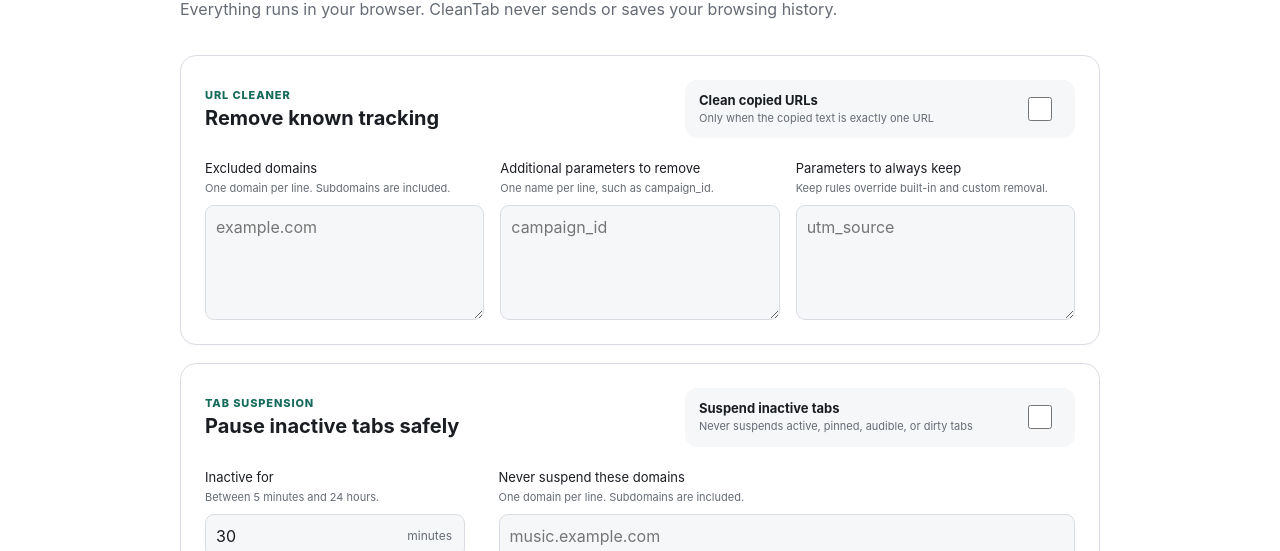
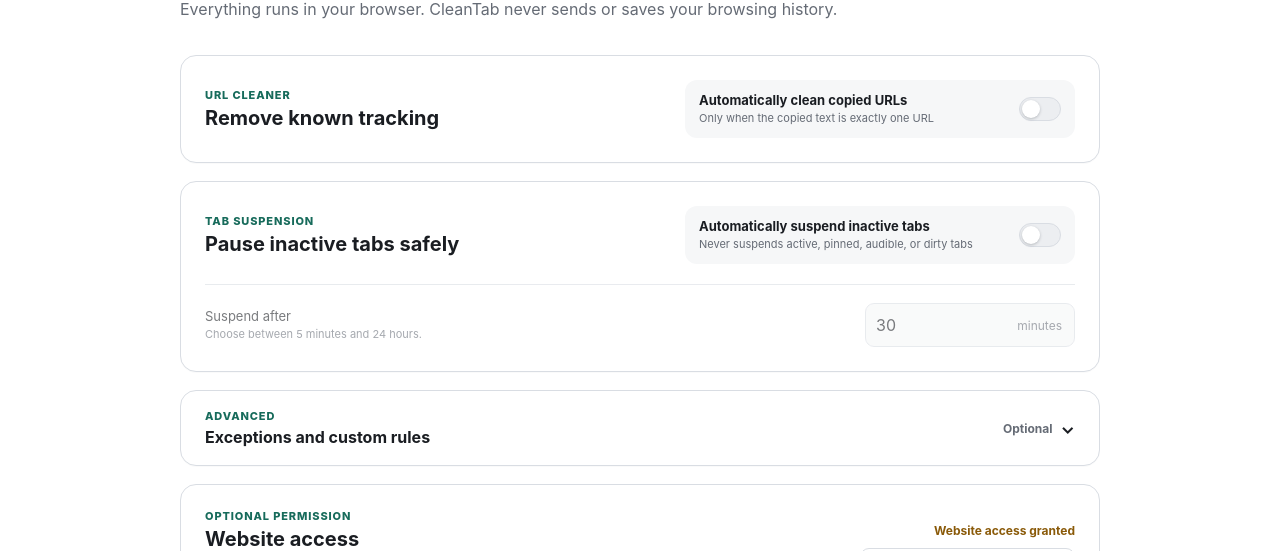
Before and after one commit to andrewodom18/cleantab, a website with bundled scripts: page entrypoints/options/index.html in a window 1280 px wide. Shown: the part 249-800 px from the top of the page. Built offline with nearby package versions, Linux system fonts and the light colour scheme; what wxt would draw is missing.

Commit message:
Simplify CleanTab settings and popup

```diff
--- a/entrypoints/options/index.html
+++ b/entrypoints/options/index.html
@@ -32,18 +32,63 @@
             </div>
             <label class="switch-row" for="automatic-copy">
               <span>
-                <strong>Clean copied URLs</strong>
+                <strong>Automatically clean copied URLs</strong>
                 <small>Only when the copied text is exactly one URL</small>
               </span>
-              <input id="automatic-copy" type="checkbox" />
+              <input id="automatic-copy" type="checkbox" role="switch" />
+            </label>
+          </div>
+        </section>
+
+        <section class="settings-card" aria-labelledby="suspender-heading">
+          <div class="card-heading">
+            <div>
+              <p class="eyebrow">Tab suspension</p>
+              <h2 id="suspender-heading">Pause inactive tabs safely</h2>
+            </div>
+            <label class="switch-row" for="automatic-suspension">
+              <span>
+                <strong>Automatically suspend inactive tabs</strong>
+                <small>Never suspends active, pinned, audible, or dirty tabs</small>
+              </span>
+              <input id="automatic-suspension" type="checkbox" role="switch" />
             </label>
           </div>
 
-          <div class="field-grid">
+          <div class="inline-setting">
+            <label for="inactivity-minutes">
+              <span>Suspend after</span>
+              <small>Choose between 5 minutes and 24 hours.</small>
+            </label>
+            <div class="number-field">
+              <input id="inactivity-minutes" type="number" min="5" max="1440" step="1" inputmode="numeric" />
+              <span>minutes</span>
+            </div>
+          </div>
+        </section>
+
+        <details class="settings-card advanced-card">
+          <summary>
+            <span>
+              <span class="eyebrow">Advanced</span>
+              <strong>Exceptions and custom rules</strong>
+            </span>
+            <span class="advanced-meta">
+              <span>Optional</span>
+              <span class="chevron" aria-hidden="true">⌄</span>
+            </span>
+          </summary>
+
+          <div class="field-grid two-column">
             <label>
-              <span>Excluded domains</span>
+              <span>Do not clean these domains</span>
               <small>One domain per line. Subdomains are included.</small>
-              <textarea id="cleaner-domains" rows="4" placeholder="example.com"></textarea>
+              <textarea id="cleaner-domains" rows="4" placeholder="checkout.example.com"></textarea>
+            </label>
+            <label>
+              <span>Never suspend these domains</span>
+              <small>One domain per line. Subdomains are included.</small>
+              <textarea id="suspender-domains" rows="4" placeholder="music.example.com"></textarea>
             </label>
             <label>
               <span>Additional parameters to remove</span>
@@ -56,45 +101,13 @@
               <textarea id="keep-parameters" rows="4" placeholder="utm_source"></textarea>
             </label>
           </div>
-        </section>
-
-        <section class="settings-card" aria-labelledby="suspender-heading">
-          <div class="card-heading">
-            <div>
-              <p class="eyebrow">Tab suspension</p>
-              <h2 id="suspender-heading">Pause inactive tabs safely</h2>
-            </div>
-            <label class="switch-row" for="automatic-suspension">
-              <span>
-                <strong>Suspend inactive tabs</strong>
-                <small>Never suspends active, pinned, audible, or dirty tabs</small>
-              </span>
-              <input id="automatic-suspension" type="checkbox" />
-            </label>
-          </div>
-
-          <div class="field-grid two-column">
-            <label>
-              <span>Inactive for</span>
-              <small>Between 5 minutes and 24 hours.</small>
-              <div class="number-field">
-                <input id="inactivity-minutes" type="number" min="5" max="1440" step="1" inputmode="numeric" />
-                <span>minutes</span>
-              </div>
-            </label>
-            <label>
-              <span>Never suspend these domains</span>
-              <small>One domain per line. Subdomains are included.</small>
-              <textarea id="suspender-domains" rows="4" placeholder="music.example.com"></textarea>
-            </label>
-          </div>
-        </section>
+        </details>
 
         <section class="settings-card permission-card" aria-labelledby="access-heading">
           <div>
             <p class="eyebrow">Optional permission</p>
             <h2 id="access-heading">Website access</h2>
-            <p>Automatic cleaning and unsaved-form protection need access to HTTP and HTTPS pages. Chrome asks once when you turn either feature on. CleanTab processes page information locally and does not keep URL history.</p>
+            <p>Chrome asks once when you turn on an automatic feature. Website access powers copied-link cleaning and unsaved-form protection. CleanTab never sends or keeps your browsing history.</p>
           </div>
           <div class="access-actions">
             <span id="permission-state" class="access-state">Checking access…</span>
--- a/entrypoints/options/main.ts
+++ b/entrypoints/options/main.ts
@@ -21,6 +21,10 @@
 const formStatus = getElement('form-status');
 let hasAutomationAccess = false;
 
+function syncInactivityControl(): void {
+  inactivityMinutes.disabled = !automaticSuspension.checked;
+}
+
 function parseParameters(value: string): { values: string[]; invalid: string[] } {
   const entries = value.split(/[\n,]/).map((item) => item.trim().toLowerCase()).filter(Boolean);
   const invalid = entries.filter((entry) => /[\s&=#?]/.test(entry));
@@ -36,6 +40,7 @@
   keepParameters.value = settings.cleaner.customKeepParameters.join('\n');
   inactivityMinutes.value = String(settings.suspender.inactivityMinutes);
   theme.value = settings.theme;
+  syncInactivityControl();
   applyTheme(settings.theme);
 }
 
@@ -104,6 +109,7 @@
 });
 
 theme.addEventListener('change', () => applyTheme(theme.value as ThemePreference));
+automaticSuspension.addEventListener('change', syncInactivityControl);
 
 removeAccessButton.addEventListener('click', async () => {
   removeAccessButton.disabled = true;
--- a/entrypoints/options/style.css
+++ b/entrypoints/options/style.css
@@ -80,7 +80,10 @@
 .save-group,
 .switch-row,
 .number-field,
-.access-actions {
+.access-actions,
+.inline-setting,
+.advanced-card summary,
+.advanced-meta {
   display: flex;
   align-items: center;
 }
@@ -126,12 +129,38 @@
 }
 
 .switch-row input {
+  position: relative;
   width: 42px;
   height: 24px;
+  appearance: none;
   flex: 0 0 auto;
+  border: 1px solid var(--line);
+  border-radius: 999px;
   margin: 0;
-  accent-color: var(--accent);
+  padding: 2px;
+  background: var(--surface-strong);
   cursor: pointer;
+  transition: border-color 140ms ease, background 140ms ease;
+}
+
+.switch-row input::before {
+  display: block;
+  width: 18px;
+  height: 18px;
+  border-radius: 50%;
+  background: #ffffff;
+  box-shadow: 0 1px 3px rgba(25, 30, 38, 0.25);
+  content: '';
+  transition: transform 140ms ease;
+}
+
+.switch-row input:checked {
+  border-color: var(--accent);
+  background: var(--accent);
+}
+
+.switch-row input:checked::before {
+  transform: translateX(18px);
 }
 
 .field-grid {
@@ -142,7 +171,7 @@
 }
 
 .field-grid.two-column {
-  grid-template-columns: minmax(190px, 0.65fr) minmax(280px, 1.35fr);
+  grid-template-columns: repeat(2, minmax(0, 1fr));
 }
 
 .field-grid label {
@@ -170,8 +199,8 @@
 }
 
 .number-field {
-  max-width: 260px;
-  margin-top: 4px;
+  width: 210px;
+  flex: 0 0 auto;
   border: 1px solid var(--line);
   border-radius: 9px;
   background: var(--surface);
@@ -188,6 +217,71 @@
   padding-right: 12px;
   color: var(--muted);
   font-size: 12px;
+}
+
+.inline-setting {
+  justify-content: space-between;
+  gap: 24px;
+  margin-top: 20px;
+  border-top: 1px solid var(--line);
+  padding-top: 18px;
+}
+
+.inline-setting label {
+  display: grid;
+  gap: 3px;
+}
+
+.inline-setting:has(input:disabled) {
+  opacity: 0.58;
+}
+
+.advanced-card {
+  padding-block: 18px;
+}
+
+.advanced-card summary {
+  justify-content: space-between;
+  gap: 24px;
+  border-radius: 10px;
+  cursor: pointer;
+  list-style: none;
+}
+
+.advanced-card summary::-webkit-details-marker {
+  display: none;
+}
+
+.advanced-card summary > span:first-child {
+  display: grid;
+}
+
+.advanced-card summary strong {
+  font-size: 16px;
+}
+
+.advanced-meta {
+  gap: 8px;
+  color: var(--muted);
+  font-size: 12px;
+  font-weight: 700;
+}
+
+.chevron {
+  display: inline-block;
+  color: var(--text);
+  font-size: 18px;
+  line-height: 1;
+  transition: transform 140ms ease;
+}
+
+.advanced-card[open] .chevron {
+  transform: rotate(180deg);
+}
+
+.advanced-card[open] summary {
+  padding-bottom: 17px;
+  border-bottom: 1px solid var(--line);
 }
 
 .permission-card > div:first-child {
@@ -257,7 +351,8 @@
 
   .card-heading,
   .permission-card,
-  .form-actions {
+  .form-actions,
+  .inline-setting {
     align-items: stretch;
     flex-direction: column;
   }
@@ -269,6 +364,10 @@
   .field-grid,
   .field-grid.two-column {
     grid-template-columns: 1fr;
+  }
+
+  .number-field {
+    width: 100%;
   }
 
   .access-actions {
--- a/entrypoints/popup/main.ts
+++ b/entrypoints/popup/main.ts
@@ -34,12 +34,12 @@
 
   if (permissionResponse.ok) {
     const automationEnabled = settings.cleaner.automaticCopy || settings.suspender.automatic;
-    getElement('permission-title').textContent = automationEnabled ? 'Automation is on' : permissionResponse.permission?.automationAccess ? 'Site access is ready' : 'Automation is off';
+    getElement('permission-title').textContent = automationEnabled ? 'Automatic features are on' : permissionResponse.permission?.automationAccess ? 'Website access is ready' : 'Automatic features are off';
     getElement('permission-copy').textContent = automationEnabled
       ? 'CleanTab can protect copied links and inactive tabs using your local settings.'
       : permissionResponse.permission?.automationAccess
         ? 'Enable automatic cleaning or suspension in Settings.'
-        : 'Manual tools work without access to every website.';
+        : 'Manual cleaning and suspension are ready.';
   }
 
   if (!tabResponse.ok || !tabResponse.tab?.url) {
@@ -64,7 +64,7 @@
   const host = new URL(activeUrl).hostname;
   getElement('url-host').textContent = host || 'Current page';
   getElement('cleaned-url').textContent = cleanResult.cleanedUrl;
-  getElement('removed-parameters').textContent = formatParameterList(cleanResult.removedParameters);
+  getElement('removed-parameters').textContent = cleanResult.changed ? formatParameterList(cleanResult.removedParameters) : '';
   copyButton.disabled = cleanResult.reason === 'unsupported' || cleanResult.reason === 'invalid';
 
   if (cleanResult.changed) {
--- a/entrypoints/popup/style.css
+++ b/entrypoints/popup/style.css
@@ -2,13 +2,12 @@
 
 body {
   width: 390px;
-  min-height: 560px;
 }
 
 .popup-shell {
   display: grid;
-  gap: 12px;
-  padding: 16px;
+  gap: 10px;
+  padding: 12px;
 }
 
 .app-header,
@@ -51,17 +50,17 @@
 .card {
   border: 1px solid var(--line);
   border-radius: 14px;
-  padding: 15px;
+  padding: 13px;
   background: var(--bg);
   box-shadow: 0 1px 0 rgba(25, 30, 38, 0.02);
 }
 
 .url-result {
-  min-height: 96px;
-  margin: 13px 0 11px;
+  min-height: 84px;
+  margin: 11px 0 9px;
   border: 1px solid var(--line);
   border-radius: 10px;
-  padding: 11px;
+  padding: 10px;
   background: var(--surface);
 }
 
@@ -80,7 +79,7 @@
   line-height: 1.45;
   overflow-wrap: anywhere;
   -webkit-box-orient: vertical;
-  -webkit-line-clamp: 3;
+  -webkit-line-clamp: 2;
 }
 
 .removed {
@@ -103,7 +102,7 @@
 }
 
 .section-copy {
-  margin: 10px 0 12px;
+  margin: 8px 0 10px;
   color: var(--muted);
   font-size: 12px;
   line-height: 1.45;
@@ -123,7 +122,7 @@
 
 .permission-strip {
   border-radius: 12px;
-  padding: 11px 12px;
+  padding: 9px 10px;
   background: var(--surface);
 }
 
--- a/entrypoints/preview/main.ts
+++ b/entrypoints/preview/main.ts
@@ -32,7 +32,7 @@
   });
   originalElement.textContent = result.originalUrl;
   cleanedElement.textContent = result.cleanedUrl;
-  removedElement.textContent = formatParameterList(result.removedParameters);
+  removedElement.textContent = result.changed ? formatParameterList(result.removedParameters) : '';
   cleanedUrl = result.cleanedUrl;
   copyButton.disabled = result.reason === 'invalid' || result.reason === 'unsupported';
 
```
Also changed, not shown: entrypoints/popup/index.html (+6 -6 lines), scripts/capture-store-assets.mjs (+10 -4 lines), tests/e2e/extension.spec.ts (+22 -3 lines), CHANGELOG.md, store-assets/screenshots/01-url-cleaner.png, store-assets/screenshots/02-tab-suspension.png, store-assets/screenshots/03-permission-controls.png, store-assets/screenshots/04-dark-mode.png.
